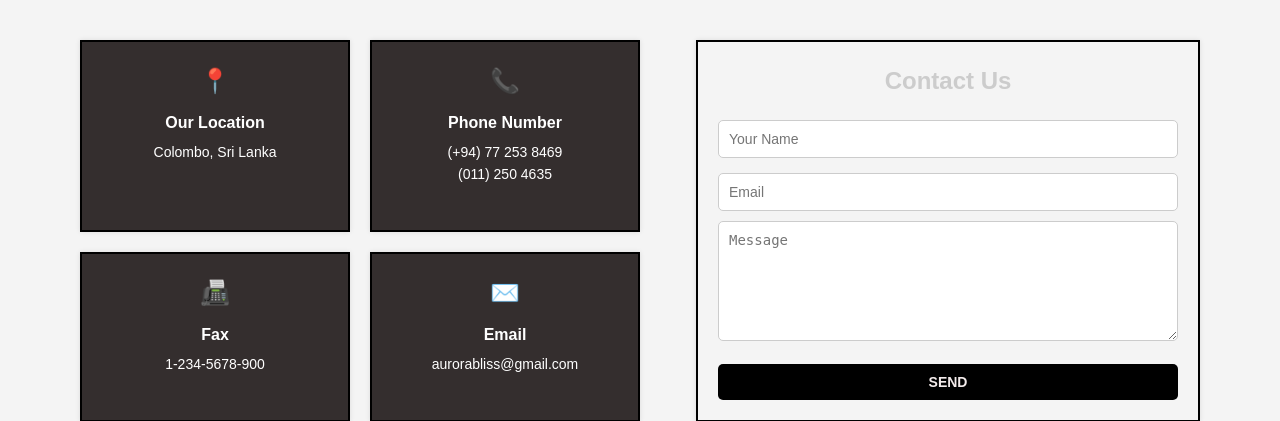
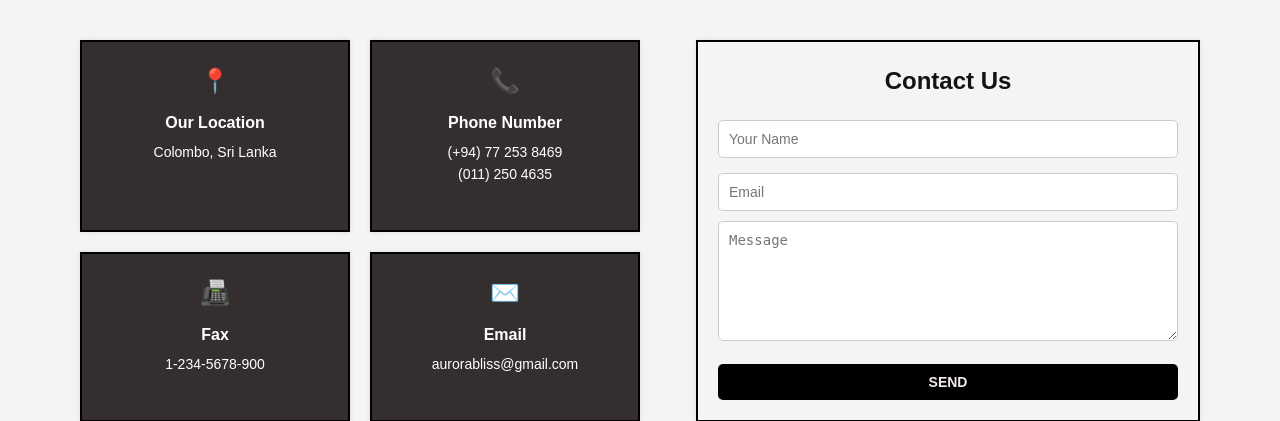
Before and after one commit to akithperera03/IWT-Assignment-Y1S2, a PHP site: page /contactUs.html in a window 1280 px wide. Shown: the part 113-534 px from the top of the page. Run offline with PHP 8.4, Linux system fonts and the light colour scheme.

Commit message:
changed contact us css

```diff
--- a/styles/contact.css
+++ b/styles/contact.css
@@ -127,7 +127,7 @@ nav ul li a:hover {
     font-size: 24px;
     margin-bottom: 20px;
     text-align: center;
-    color: #ccc;
+    color: #131313;
 }
 
 .contact-form input,
```
